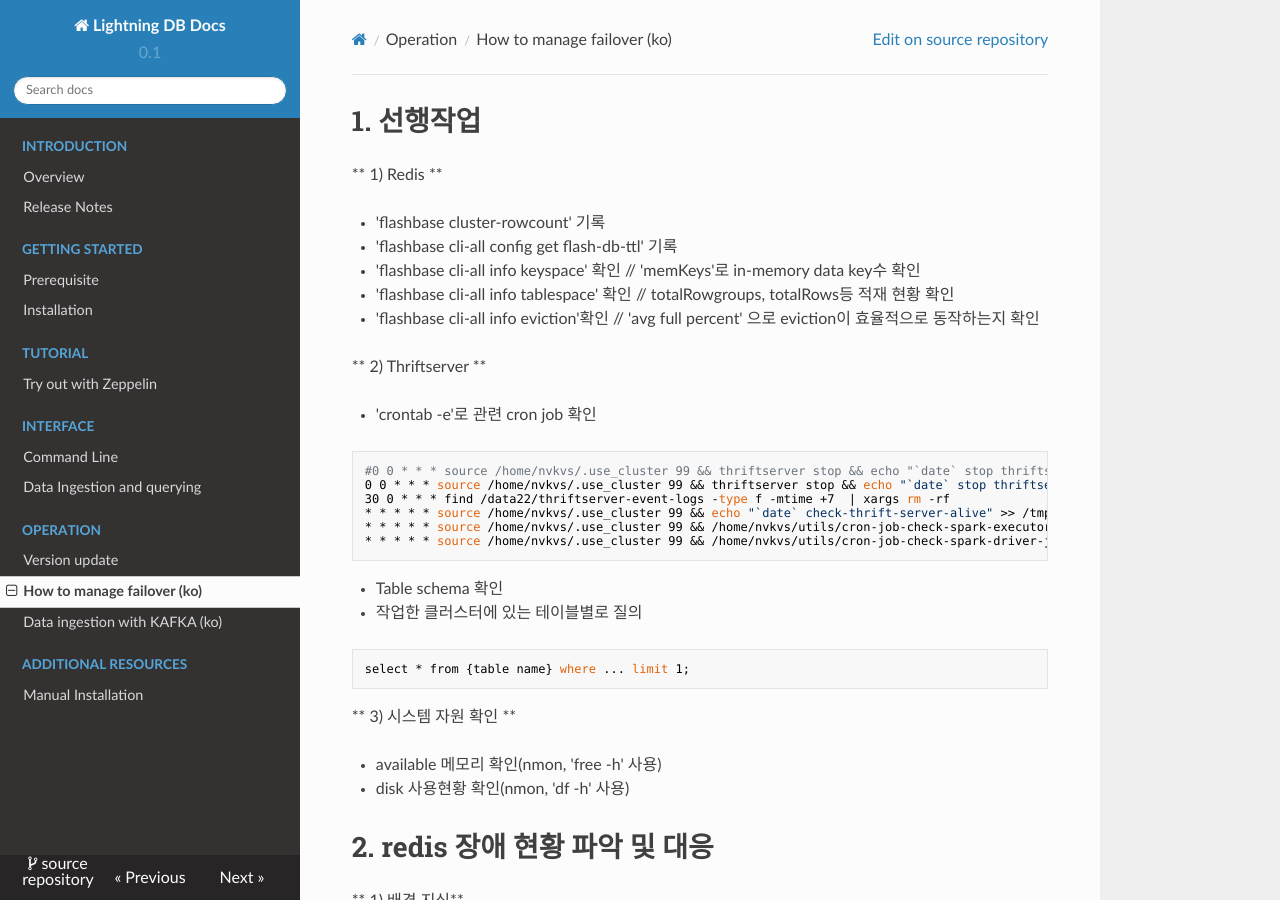
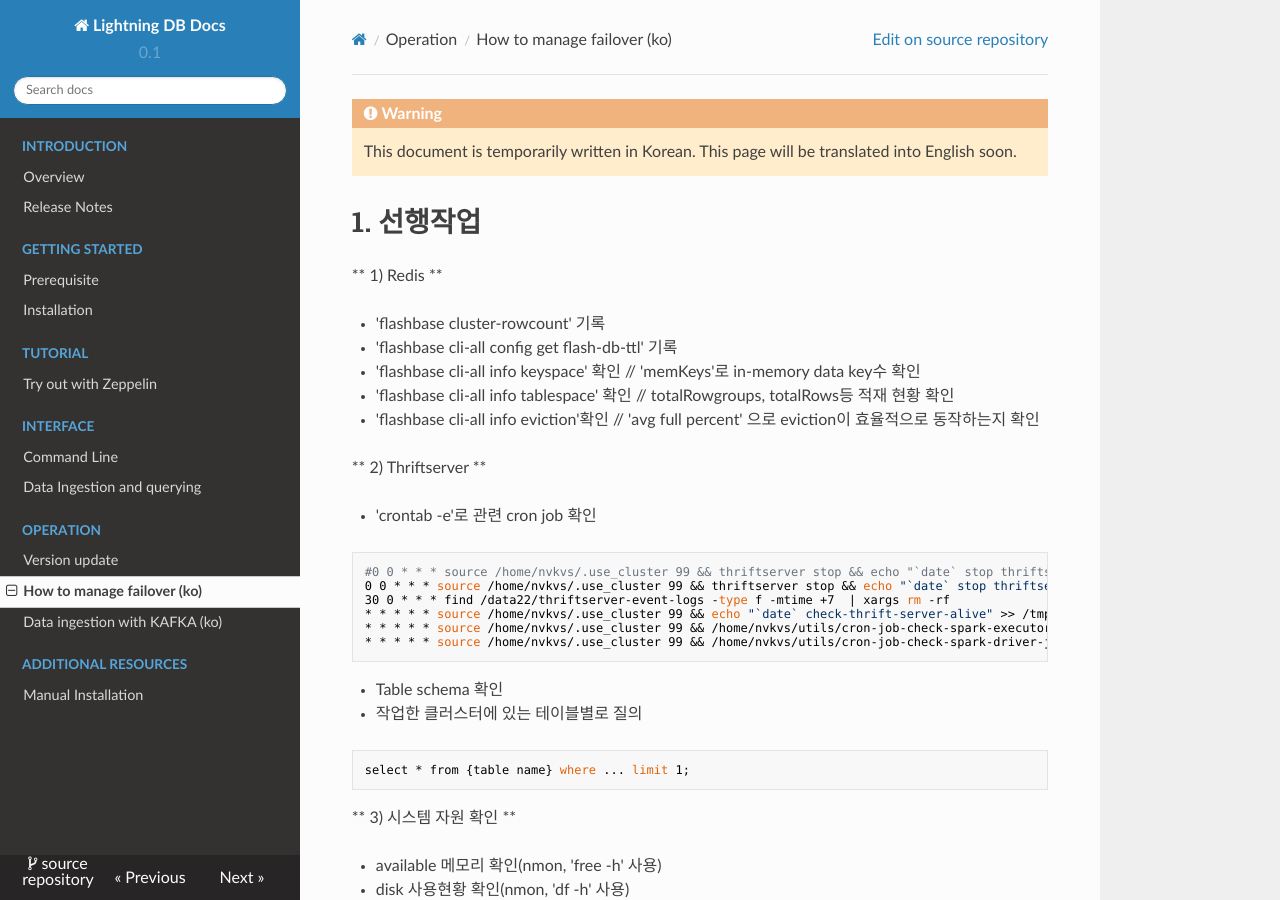
Before and after one commit to mnms/docs, an MkDocs documentation site: the page built from docs/manage-failover.md, in a window 1280 px wide and 900 px high. Built offline with MkDocs 1.6.1, drawn with Linux system fonts in a browser that asks for light colours; nearby versions of some CDN libraries.

Commit message:
Add warning messages about temp pages written in Korean

```diff
--- a/docs/manage-failover.md
+++ b/docs/manage-failover.md
@@ -1,3 +1,8 @@
+!!! Warning
+    This document is temporarily written in Korean. This page will be translated into English soon.
+
+
+
 # 1. 선행작업
 
 ** 1) Redis **
```
Also changed, not shown: docs/kaetlyn.md (+4 -0 lines).
